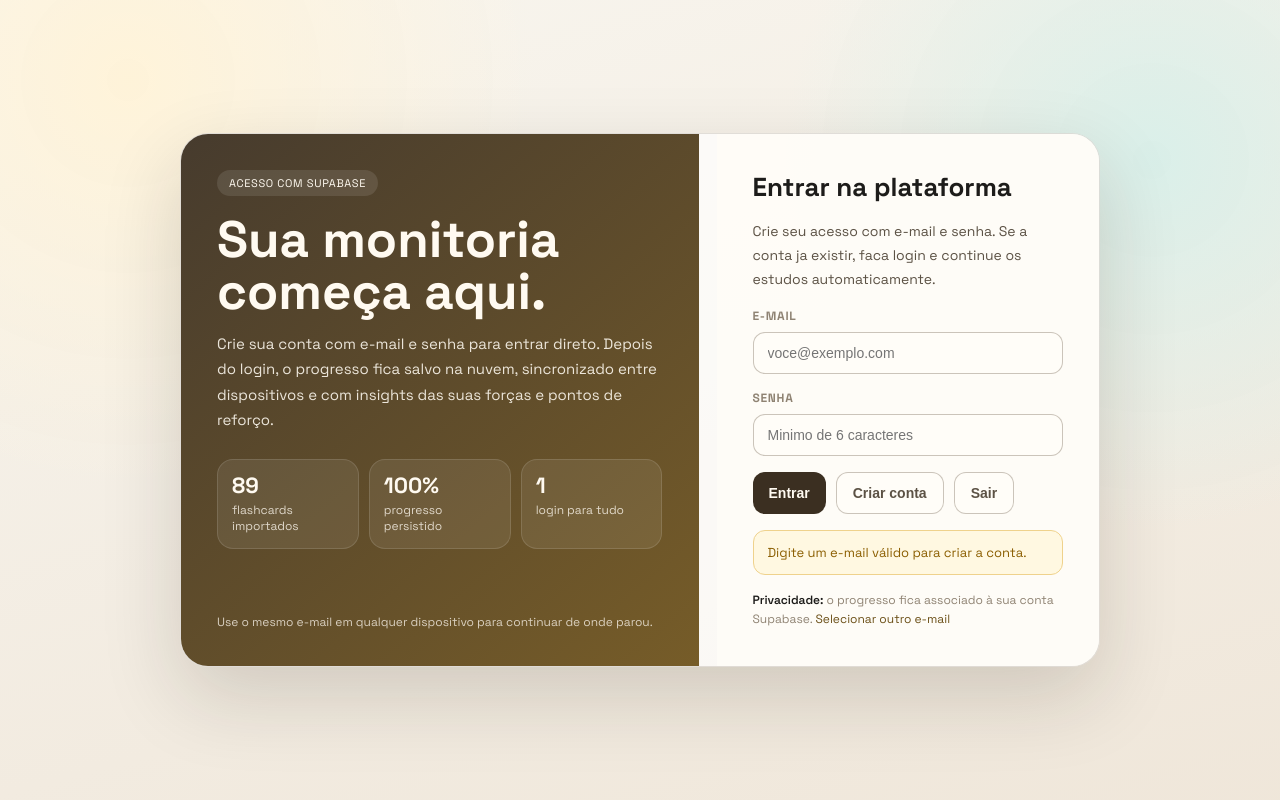
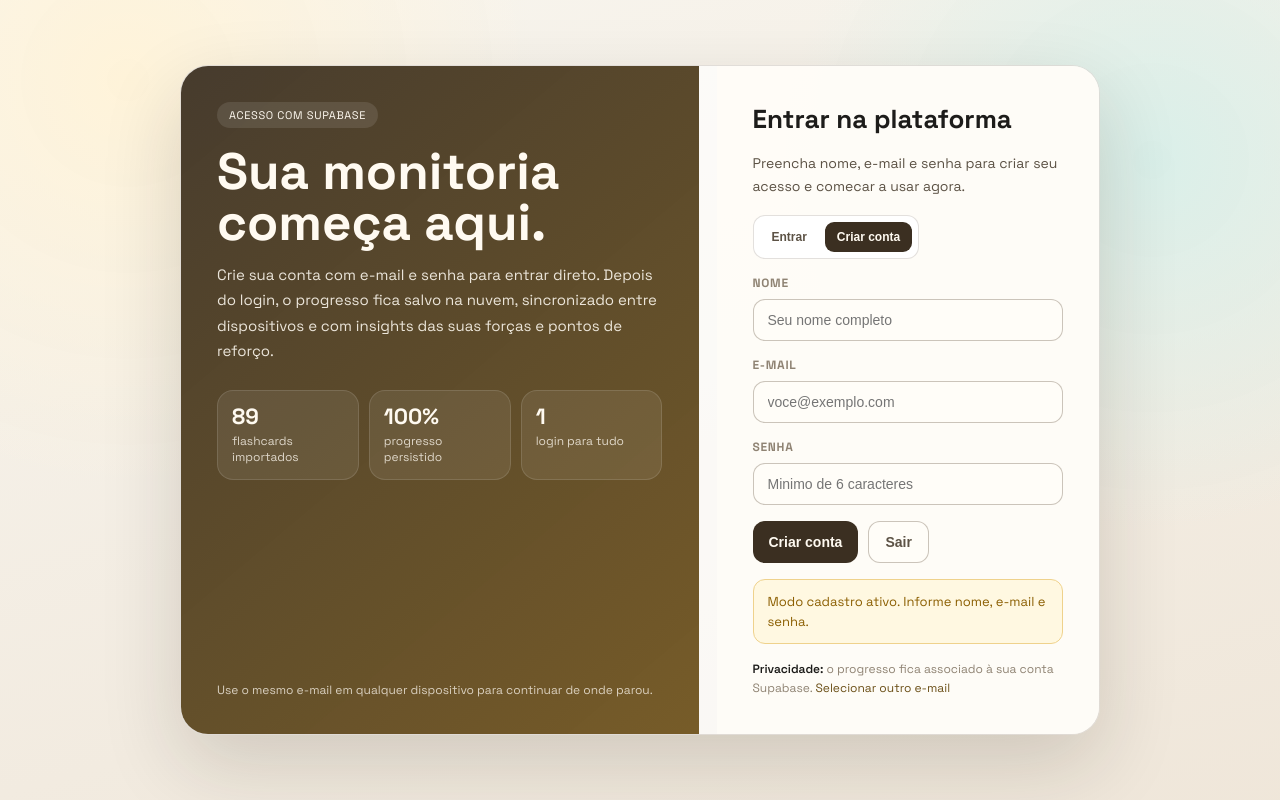
Before and after one commit to Hermano825/MONITORIA-DE-ANATO, a plain HTML site: page index.html in a window 1280 px wide. Both pictures are taken after a click on the button "Criar conta". Drawn offline with nearby package versions, Linux system fonts and the light colour scheme.

Commit message:
feat: fluxo separado de entrar e criar conta

```diff
--- a/index.html
+++ b/index.html
@@ -120,6 +120,30 @@
   }
   .auth-form h2 { font-size: 26px; color: var(--text); }
   .auth-form p { font-size: 14px; line-height: 1.7; color: var(--text2); }
+  .auth-mode-switch {
+    display: inline-flex;
+    align-items: center;
+    gap: 6px;
+    padding: 6px;
+    border: 1px solid var(--border);
+    border-radius: 12px;
+    background: #fff;
+    width: fit-content;
+  }
+  .auth-mode-btn {
+    border: 0;
+    border-radius: 9px;
+    padding: 8px 12px;
+    background: transparent;
+    color: var(--text2);
+    font-size: 12px;
+    font-weight: 700;
+    cursor: pointer;
+  }
+  .auth-mode-btn.active {
+    background: #3b2f21;
+    color: #fffaf1;
+  }
   .auth-form label { display: block; font-size: 12px; font-weight: 700; letter-spacing: .06em; text-transform: uppercase; color: var(--text3); margin-bottom: 8px; }
   .auth-form input {
     width: 100%;
@@ -168,6 +192,7 @@
   .auth-links strong { color: var(--text); }
   .auth-links a { color: #6b4f17; text-decoration: none; }
   .auth-links a:hover { text-decoration: underline; }
+  .hidden { display: none !important; }
 
   header {
     background: color-mix(in srgb, var(--bg2) 86%, #ffffff 14%);
@@ -518,7 +543,15 @@
     </section>
     <section class="auth-form">
       <h2>Entrar na plataforma</h2>
-      <p>Crie seu acesso com e-mail e senha. Se a conta ja existir, faca login e continue os estudos automaticamente.</p>
+      <p id="auth-subtitle">Use seu e-mail e senha para entrar. Se ainda nao tiver conta, abra a aba Criar conta.</p>
+      <div class="auth-mode-switch" role="tablist" aria-label="Modo de autenticacao">
+        <button id="auth-tab-signin" class="auth-mode-btn active" type="button" onclick="setAuthMode('signin')">Entrar</button>
+        <button id="auth-tab-signup" class="auth-mode-btn" type="button" onclick="setAuthMode('signup')">Criar conta</button>
+      </div>
+      <div id="auth-name-wrap" class="hidden">
+        <label for="sync-name">Nome</label>
+        <input type="text" id="sync-name" placeholder="Seu nome completo" autocomplete="name">
+      </div>
       <div>
         <label for="sync-email">E-mail</label>
         <input type="email" id="sync-email" placeholder="voce@exemplo.com" autocomplete="email">
@@ -528,8 +561,7 @@
         <input type="password" id="sync-password" placeholder="Minimo de 6 caracteres" autocomplete="current-password">
       </div>
       <div class="auth-actions">
-        <button class="auth-primary" type="button" onclick="signInWithPassword()">Entrar</button>
-        <button class="auth-secondary" type="button" onclick="signUpWithPassword()">Criar conta</button>
+        <button id="auth-submit-btn" class="auth-primary" type="button" onclick="submitAuth()">Entrar</button>
         <button class="auth-secondary" type="button" onclick="signOutSupabase()">Sair</button>
       </div>
       <div class="auth-status" id="auth-status">Aguardando login com e-mail e senha.</div>
@@ -2380,6 +2412,7 @@ const ZIP_DECK_SLUG = 'cabeça-e-pescoço-zip';
 const LOCAL_PROGRESS_KEY = 'anato_progress_cache_v2';
 const LOCAL_PROGRESS_DIRTY_KEY = 'anato_progress_dirty_v2';
 const LOCAL_AUTH_EMAIL_KEY = 'anato_auth_email';
+const LOCAL_AUTH_NAME_KEY = 'anato_auth_name';
 
 const SUPABASE_CONFIG = window.SUPABASE_CONFIG || {};
 const SUPABASE_AVAILABLE = Boolean(window.supabase && SUPABASE_CONFIG.url && SUPABASE_CONFIG.anonKey);
@@ -2390,6 +2423,7 @@ let progressCache = loadProgressCache();
 let localProgressDirty = localStorage.getItem(LOCAL_PROGRESS_DIRTY_KEY) === '1';
 let progressSource = SUPABASE_AVAILABLE ? 'cloud' : 'local';
 let pendingLocalSync = false;
+let authMode = 'signin';
 
 const tabsEl = document.getElementById('tabs');
 const panelsEl = document.getElementById('panels');
@@ -2568,6 +2602,30 @@ function setAuthGate(isAuthenticated) {
 function updateAuthStatus(message) {
   const authStatus = document.getElementById('auth-status');
   if (authStatus) authStatus.textContent = message;
+}
+
+function setAuthMode(mode) {
+  authMode = mode === 'signup' ? 'signup' : 'signin';
+  const isSignup = authMode === 'signup';
+  document.getElementById('auth-name-wrap').classList.toggle('hidden', !isSignup);
+  document.getElementById('auth-tab-signin').classList.toggle('active', !isSignup);
+  document.getElementById('auth-tab-signup').classList.toggle('active', isSignup);
+  document.getElementById('auth-submit-btn').textContent = isSignup ? 'Criar conta' : 'Entrar';
+  document.getElementById('sync-password').setAttribute('autocomplete', isSignup ? 'new-password' : 'current-password');
+  document.getElementById('auth-subtitle').textContent = isSignup
+    ? 'Preencha nome, e-mail e senha para criar seu acesso e comecar a usar agora.'
+    : 'Use seu e-mail e senha para entrar. Se ainda nao tiver conta, abra a aba Criar conta.';
+  updateAuthStatus(isSignup
+    ? 'Modo cadastro ativo. Informe nome, e-mail e senha.'
+    : 'Modo login ativo. Informe e-mail e senha para entrar.');
+}
+
+function submitAuth() {
+  if (authMode === 'signup') {
+    signUpWithPassword();
+    return;
+  }
+  signInWithPassword();
 }
 
 async function refreshSupabaseState() {
@@ -2725,11 +2783,13 @@ function focusStrongest() {
 }
 
 function getAuthCredentials() {
+  const nameInput = document.getElementById('sync-name');
   const emailInput = document.getElementById('sync-email');
   const passwordInput = document.getElementById('sync-password');
+  const fullName = nameInput.value.trim();
   const email = emailInput.value.trim();
   const password = passwordInput.value;
-  return { email, password };
+  return { fullName, email, password };
 }
 
 async function signInWithPassword() {
@@ -2756,6 +2816,12 @@ async function signInWithPassword() {
   });
   if (error) {
     updateSyncBadge('warn', 'Nao foi possivel entrar: ' + error.message);
+    const loginError = (error.message || '').toLowerCase();
+    if (loginError.includes('invalid login credentials')) {
+      setAuthMode('signup');
+      updateAuthStatus('Conta nao encontrada. Voce foi redirecionado para Criar conta.');
+      return;
+    }
     updateAuthStatus('Nao foi possivel entrar: ' + error.message);
     return;
   }
@@ -2769,7 +2835,12 @@ async function signUpWithPassword() {
     updateAuthStatus('Configure o Supabase antes de criar a conta.');
     return;
   }
-  const { email, password } = getAuthCredentials();
+  const { fullName, email, password } = getAuthCredentials();
+  if (!fullName) {
+    updateSyncBadge('warn', 'Digite seu nome para criar a conta.');
+    updateAuthStatus('Digite seu nome completo para criar a conta.');
+    return;
+  }
   if (!email) {
     updateSyncBadge('warn', 'Digite um e-mail válido.');
     updateAuthStatus('Digite um e-mail válido para criar a conta.');
@@ -2780,13 +2851,26 @@ async function signUpWithPassword() {
     updateAuthStatus('A senha precisa ter pelo menos 6 caracteres.');
     return;
   }
+  localStorage.setItem(LOCAL_AUTH_NAME_KEY, fullName);
   localStorage.setItem(LOCAL_AUTH_EMAIL_KEY, email);
   const { data, error } = await supabaseClient.auth.signUp({
     email,
-    password
+    password,
+    options: {
+      data: {
+        full_name: fullName,
+        name: fullName
+      }
+    }
   });
   if (error) {
     updateSyncBadge('warn', 'Nao foi possivel criar a conta: ' + error.message);
+    const signUpError = (error.message || '').toLowerCase();
+    if (signUpError.includes('already registered') || signUpError.includes('already been registered')) {
+      setAuthMode('signin');
+      updateAuthStatus('Esse e-mail ja possui conta. Voce foi redirecionado para Entrar.');
+      return;
+    }
     updateAuthStatus('Nao foi possivel criar a conta: ' + error.message);
     return;
   }
@@ -3151,7 +3235,9 @@ window.addEventListener('scroll', function() {
 });
 
 document.getElementById('sync-email').value = localStorage.getItem(LOCAL_AUTH_EMAIL_KEY) || '';
+document.getElementById('sync-name').value = localStorage.getItem(LOCAL_AUTH_NAME_KEY) || '';
 document.getElementById('sync-password').value = '';
+setAuthMode('signin');
 renderProgressInsights();
 initSupabase();
 </script>
```
